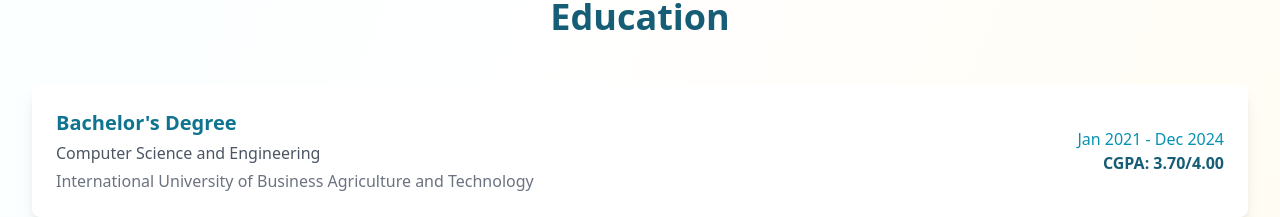
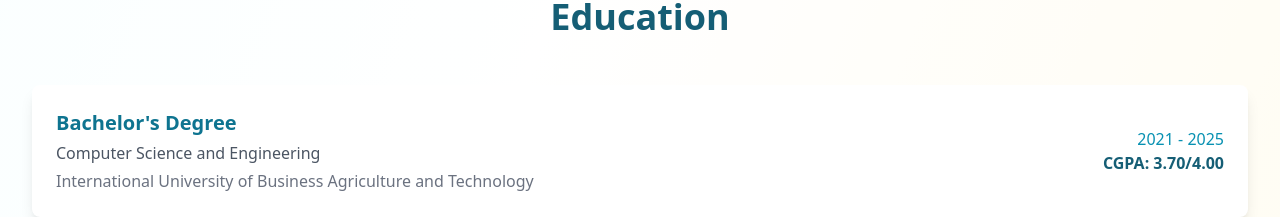
Before and after one commit to md-shafiuddin-shajib/portfoliosite, a React (Vite) app: page / in a window 1280 px wide. Shown: the part 1840-2057 px from the top of the page. Built offline with nearby package versions, Linux system fonts and the light colour scheme.

Commit message:
Update Education.tsx

```diff
--- a/src/components/Education.tsx
+++ b/src/components/Education.tsx
@@ -5,7 +5,7 @@ const educationData = [
     degree: "Bachelor's Degree",
     field: "Computer Science and Engineering",
     institution: "International University of Business Agriculture and Technology",
-    period: "Jan 2021 - Dec 2024",
+    period: "2021 - 2025",
     grade: "CGPA: 3.70/4.00",
   },
   {
```
